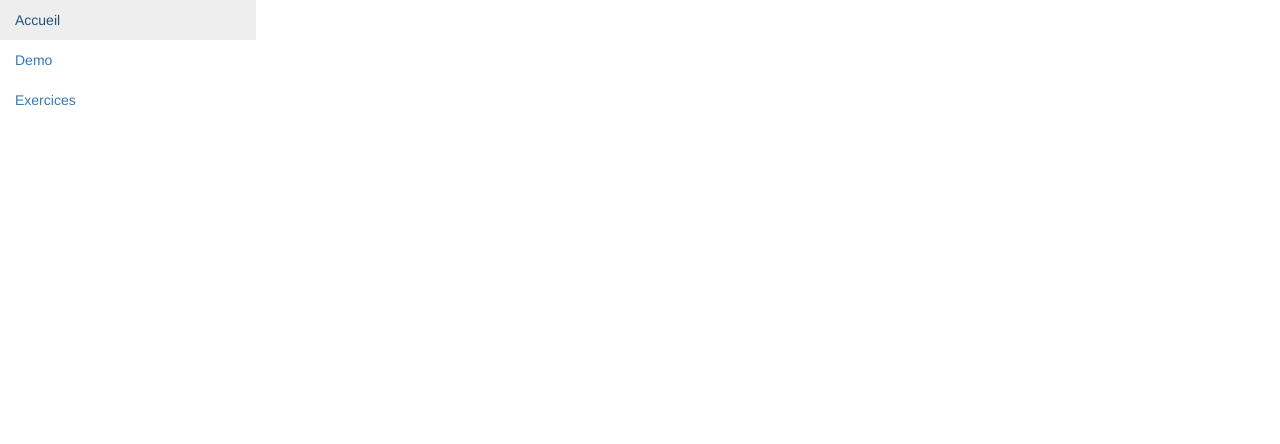
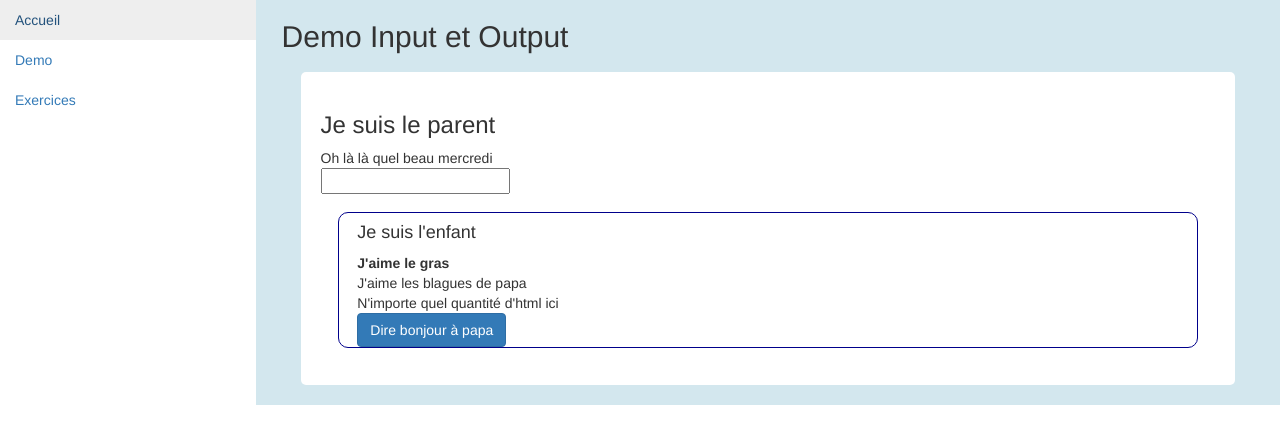
Before and after one commit to thomas-ayissi/tf-angular-php-bf, an Angular app: page /demo/demo4 in a window 1280 px wide. Before the commit this address led to /. Shown: the top 444 px of the page. Built offline with nearby package versions, Linux system fonts and the light colour scheme.

Commit message:
demo input et output

```diff
--- a/src/app/demo/demo-routing.module.ts
+++ b/src/app/demo/demo-routing.module.ts
@@ -4,12 +4,14 @@ import { DemoComponent } from './demo.component';
 import { Demo1Component } from './demo1/demo1.component';
 import { Demo2Component } from './demo2/demo2.component';
 import { Demo3Component } from './demo3/demo3.component';
+import { Demo4Component } from './demo4/demo4.component';
 
 const routes: Routes = [
   { path : "demo", component : DemoComponent, children : [
     { path : "demo1", component : Demo1Component},
     { path : "demo2", component : Demo2Component},
-    { path : "demo3", component : Demo3Component}
+    { path : "demo3", component : Demo3Component},
+    { path : "demo4", component : Demo4Component}
   ]}
 ];
 
--- a/src/app/demo/demo.module.ts
+++ b/src/app/demo/demo.module.ts
@@ -8,6 +8,8 @@ import { FormsModule } from '@angular/forms';
 import { Demo2Component } from './demo2/demo2.component';
 import { SharedModule } from '../shared/shared.module';
 import { Demo3Component } from './demo3/demo3.component';
+import { Demo4Component } from './demo4/demo4.component';
+import { Demo4enfantComponent } from './demo4/demo4enfant/demo4enfant.component';
 
 
 @NgModule({
@@ -16,6 +18,8 @@ import { Demo3Component } from './demo3/demo3.component';
     Demo1Component,
     Demo2Component,
     Demo3Component,
+    Demo4Component,
+    Demo4enfantComponent,
   ],
   imports: [
     CommonModule,
--- /dev/null
+++ b/src/app/demo/demo4/demo4.component.html
@@ -0,0 +1,12 @@
+<h2>Demo Input et Output</h2>
+<div class="chapter">
+    <h3>Je suis le parent</h3>
+    <div>{{message}}</div>
+    <input type="text" [(ngModel)]="prenom">
+    <app-demo4enfant [prenomParent]='prenom' [isBold]="true" (saluer)="saluerEnRetour()">
+    <!-- Si on veut emit une valeur de l'enfant vers parent -->
+    <!-- <app-demo4enfant [prenomParent]='prenom' [isBold]="true" (saluer)="saluerEnRetour($event)"> -->
+        <div>J'aime les blagues de papa</div>
+        <div>N'importe quel quantité d'html ici {{prenom}}</div>
+    </app-demo4enfant>
+</div>
--- /dev/null
+++ b/src/app/demo/demo4/demo4.component.ts
@@ -0,0 +1,27 @@
+import { Component, OnInit } from '@angular/core';
+
+@Component({
+  selector: 'app-demo4',
+  templateUrl: './demo4.component.html',
+  styleUrls: ['./demo4.component.scss']
+})
+export class Demo4Component implements OnInit {
+
+  prenom! : string;
+  message : string = "Oh là là quel beau mercredi";
+
+  constructor() { }
+
+  ngOnInit(): void {
+  }
+
+  //Si on emit aucune valeur :
+  saluerEnRetour(){
+    this.message = "Oh salut mon enfant !"
+  }
+
+  //Si on emit une valeur
+  // saluerEnRetour(prenomEnfant : string){
+  //   this.message = `Oh salut mon enfant ! ${prenomEnfant} t'es mon préféré`;
+  // }
+}
--- /dev/null
+++ b/src/app/demo/demo4/demo4enfant/demo4enfant.component.html
@@ -0,0 +1,6 @@
+<div class="child">
+    <h4>Je suis l'enfant <span *ngIf="prenomParent">de {{prenomParent}}</span></h4>
+    <div [ngClass]="{bold: isBold}">J'aime le gras</div>
+    <ng-content></ng-content>
+    <button class="btn btn-primary" (click)="direBonjour()">Dire bonjour à papa</button>
+</div>
--- /dev/null
+++ b/src/app/demo/demo4/demo4enfant/demo4enfant.component.scss
@@ -0,0 +1,10 @@
+.child {
+    margin: 2%;
+    padding: 0% 2%;
+    border: 1px solid darkblue;
+    border-radius: 10px;
+}
+
+.bold {
+    font-weight: bold;
+}
--- /dev/null
+++ b/src/app/demo/demo4/demo4enfant/demo4enfant.component.ts
@@ -0,0 +1,29 @@
+import { Component, EventEmitter, Input, OnInit, Output } from '@angular/core';
+
+@Component({
+  selector: 'app-demo4enfant',
+  templateUrl: './demo4enfant.component.html',
+  styleUrls: ['./demo4enfant.component.scss']
+})
+export class Demo4enfantComponent implements OnInit {
+
+  @Input() prenomParent! : string;
+  @Input() isBold! : boolean;
+
+  @Output() saluer : EventEmitter<string>;
+
+  constructor() {
+    this.saluer = new EventEmitter<string>();
+  }
+
+  ngOnInit(): void {
+  }
+
+  direBonjour()
+  {
+    //Si rien à émettre
+    this.saluer.emit();
+    //Si valeur à émettre au parent
+    // this.saluer.emit("Hubert");
+  }
+}
--- a/src/app/nav/nav.component.ts
+++ b/src/app/nav/nav.component.ts
@@ -14,7 +14,8 @@ export class NavComponent implements OnInit {
     { title : "Demo", url : "/demo", children : [
       { title : "Demo 1 - Bindings", url : "/demo/demo1" },
       { title : "Demo 2 - Pipes", url : "/demo/demo2"},
-      { title : "Demo 3 - Les directives", url : "/demo/demo3"}
+      { title : "Demo 3 - Les directives", url : "/demo/demo3"},
+      { title : "Demo 4 - @Input & @Output", url : "/demo/demo4"}
     ]},
     { title : "Exercices", url : "/exercice", children : [
       { title : "Exercice 1 - Le Timer", url : "/exercice/exo1"}
```
Also changed, not shown: src/app/demo/demo4/demo4.component.scss (added), 2 other files (tests, documents, lock files or other folders).
